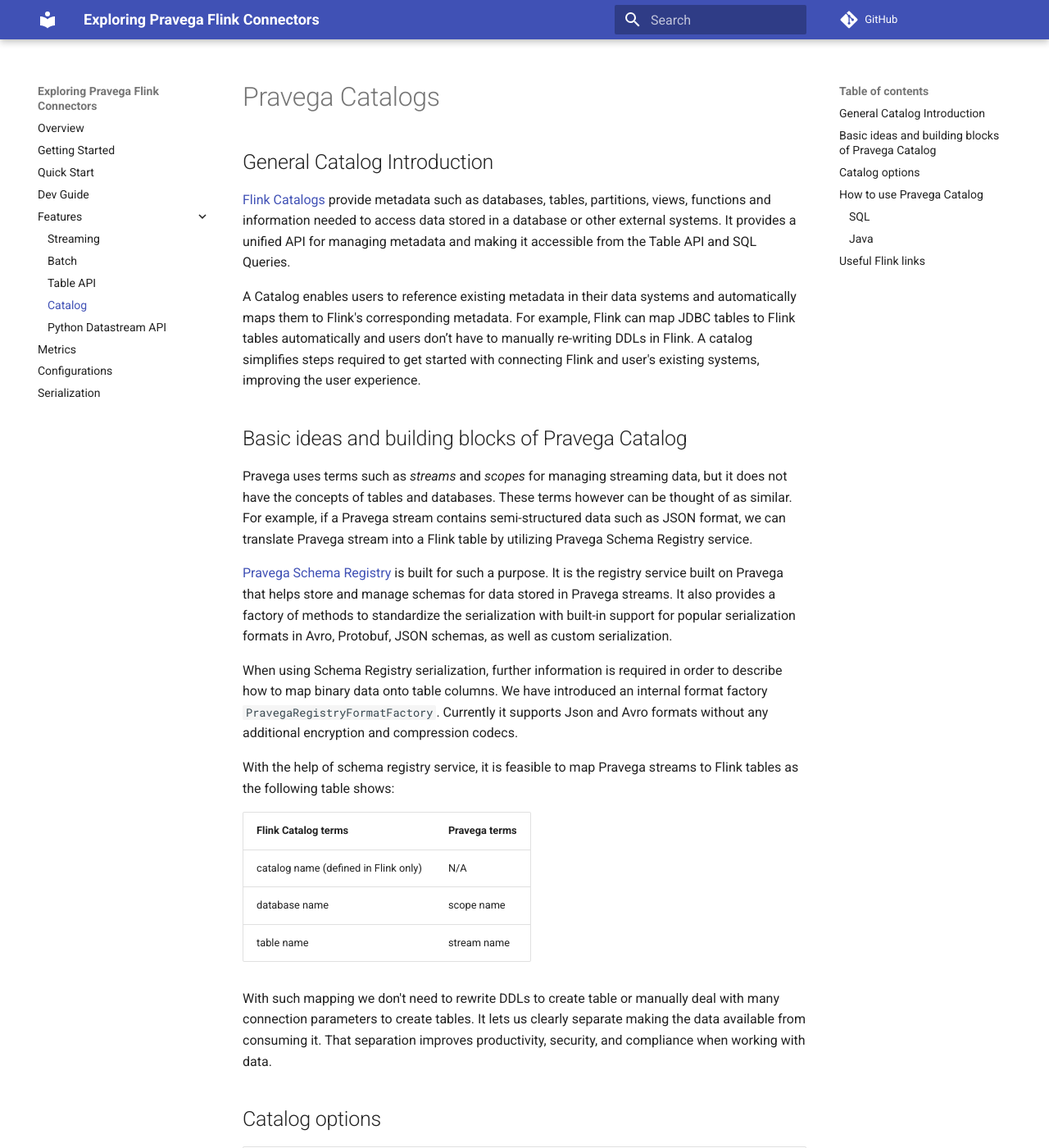
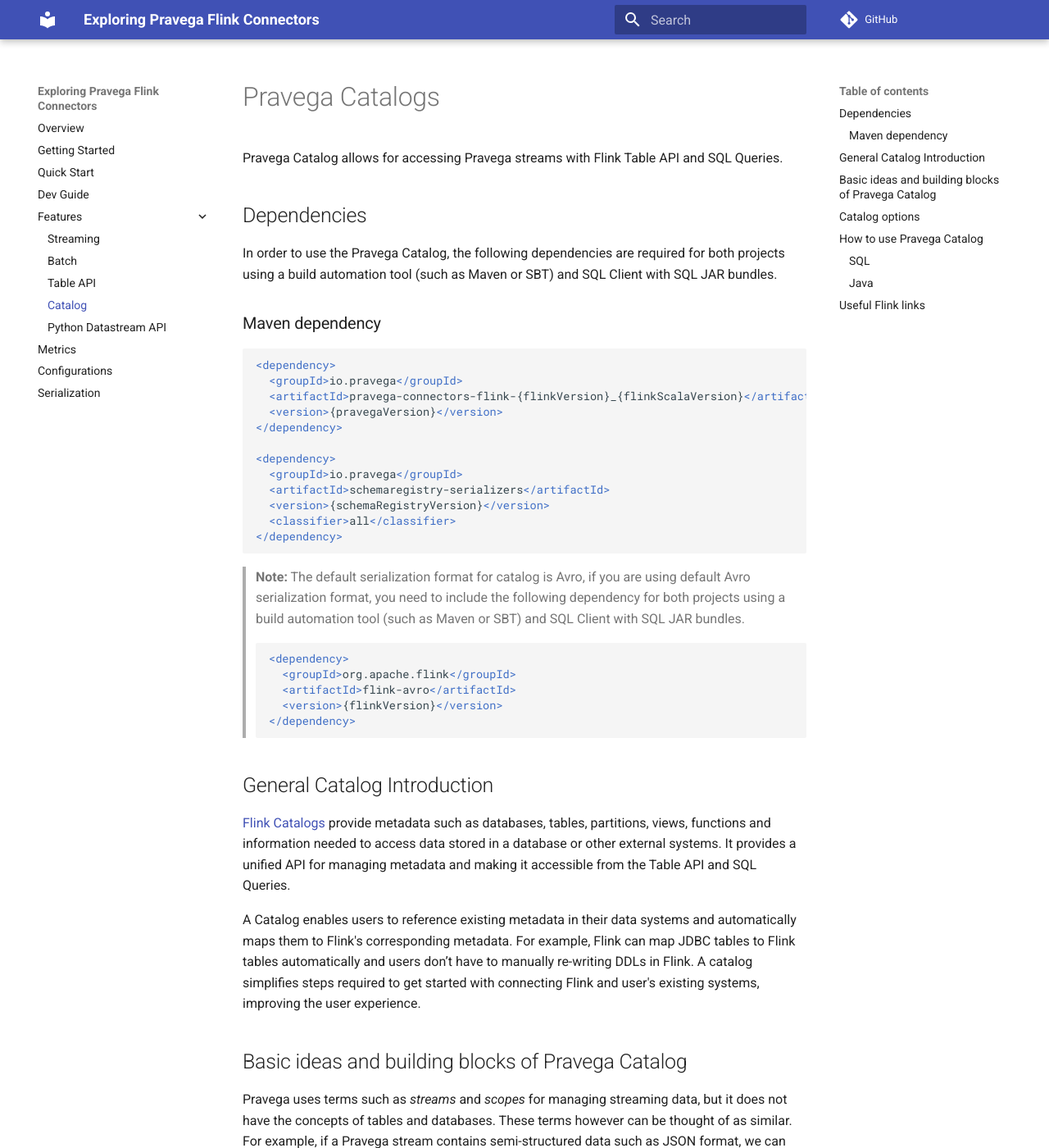
Before and after one commit to pravega/flink-connectors, an MkDocs documentation site: the page built from documentation/src/docs/catalog.md, in a window 1280 px wide and 1400 px high. Shown: the whole window at 82% size. Built offline with MkDocs 1.6.1 and Material for MkDocs 9.7.7, drawn with Linux system fonts in a browser that asks for light colours; comment, search, counter and statistics services are not loaded; some of the changed text lies outside the part shown.

Commit message:
[issue-647] Address extra dependencies in catalog document (#648)
Signed-off-by: Fan, Yang <fan.yang5@emc.com>

````diff
--- a/documentation/src/docs/catalog.md
+++ b/documentation/src/docs/catalog.md
@@ -16,6 +16,39 @@
 
 # Pravega Catalogs
 
+Pravega Catalog allows for accessing Pravega streams with Flink Table API and SQL Queries.
+
+## Dependencies
+
+In order to use the Pravega Catalog, the following dependencies are required for both projects using a build automation tool (such as Maven or SBT)
+and SQL Client with SQL JAR bundles.
+
+### Maven dependency
+```xml
+<dependency>
+  <groupId>io.pravega</groupId>
+  <artifactId>pravega-connectors-flink-{flinkVersion}_{flinkScalaVersion}</artifactId>
+  <version>{pravegaVersion}</version>
+</dependency>
+
+<dependency>
+  <groupId>io.pravega</groupId>
+  <artifactId>schemaregistry-serializers</artifactId>
+  <version>{schemaRegistryVersion}</version>
+  <classifier>all</classifier>
+</dependency>
+```
+
+> **Note:** The default serialization format for catalog is Avro, if you are using default Avro serialization format, you need to include
+>  the following dependency for both projects using a build automation tool (such as Maven or SBT) and SQL Client with SQL JAR bundles.
+>```xml
+><dependency>
+>  <groupId>org.apache.flink</groupId>
+>  <artifactId>flink-avro</artifactId>
+>  <version>{flinkVersion}</version>
+></dependency>
+>```
+
 ## General Catalog Introduction
 
 [Flink Catalogs](https://nightlies.apache.org/flink/flink-docs-stable/docs/dev/table/catalogs/) provide metadata such as databases, tables, partitions, views, functions and information needed to access data stored in a database or other external systems. It provides a unified API for managing metadata and making it accessible from the Table API and SQL Queries.
@@ -30,13 +63,12 @@
 
 When using Schema Registry serialization, further information is required in order to describe how to map binary data onto table columns. We have introduced an internal format factory `PravegaRegistryFormatFactory`. Currently it supports Json and Avro formats without any additional encryption and compression codecs.
 
-With the help of schema registry service, it is feasible to map Pravega streams to Flink tables as the following table shows:
+With the help of Schema Registry service, it is feasible to map Pravega streams to Flink tables as the following table shows:
 
-| Flink Catalog terms                  | Pravega terms     |
-|--------------------------------------|-------------------|
-| catalog name (defined in Flink only) | N/A               |
-| database name                        | scope name        |
-| table name                           | stream name       |
+| Flink Catalog terms                  | Pravega terms |
+|--------------------------------------|---------------|
+| database                             | scope         |
+| table                                | stream        |
 
 With such mapping we don't need to rewrite DDLs to create table or manually deal with many connection parameters to create tables. It lets us clearly separate making the data available from consuming it. That separation improves productivity, security, and compliance when working with data.
 
````
Also changed, not shown: other parts of documentation/src/docs/catalog.md (+1 -1 lines).
